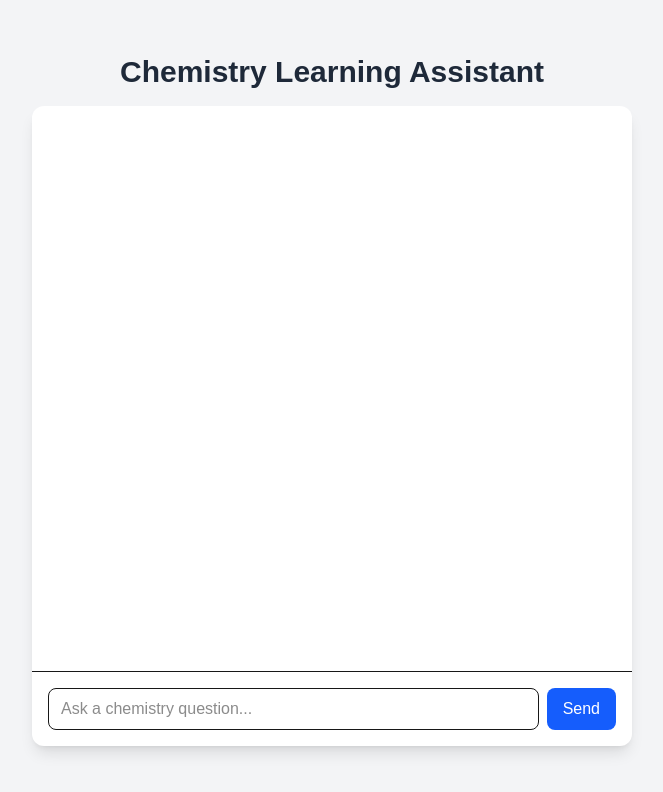
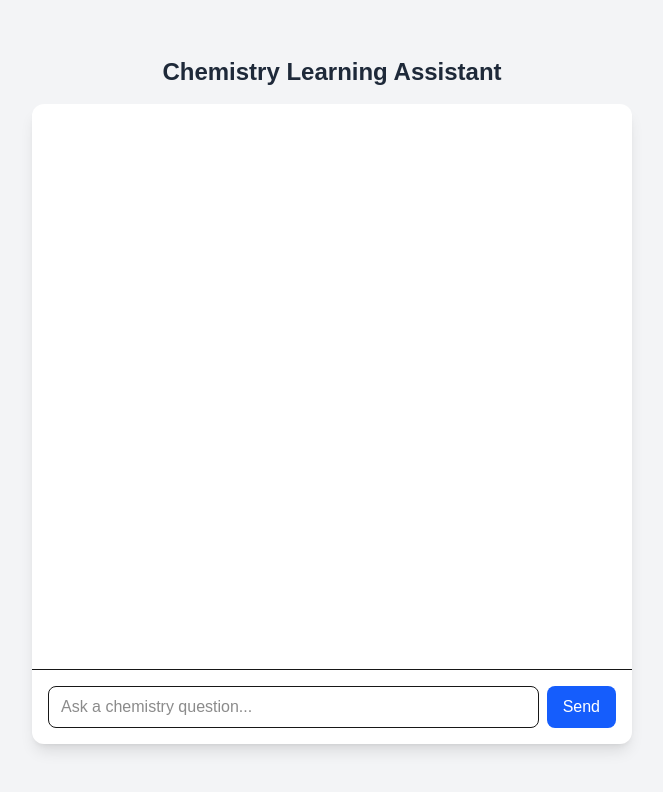
Before and after one commit to Topdev098/learning-assistant, a Next.js app in the folder chemistry-assistant/: page / in a window 1280 px wide. Shown: the top 792 px of the page, without its empty margins (308-971 px from the left). Built offline with nearby package versions, Linux system fonts and the light colour scheme.

Commit message:
chore:title font

```diff
--- a/chemistry-assistant/app/page.tsx
+++ b/chemistry-assistant/app/page.tsx
@@ -7,7 +7,7 @@
   return (
     <main className="h-screen bg-gray-100 flex flex-col justify-center items-center gap-4">
       {/* Title */}
-      <h1 className="text-3xl font-bold text-gray-800">
+      <h1 className="text-2xl font-bold text-gray-800">
         Chemistry Learning Assistant
       </h1>
 
```
